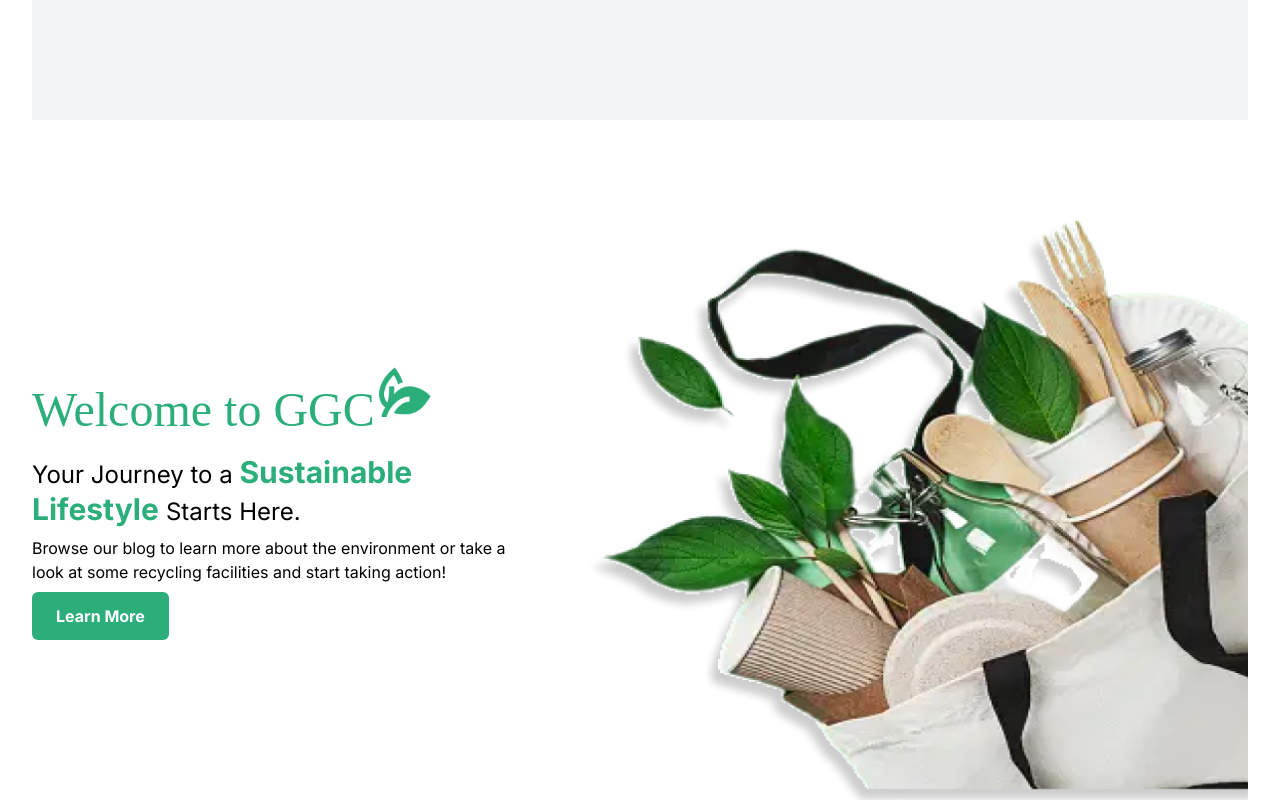
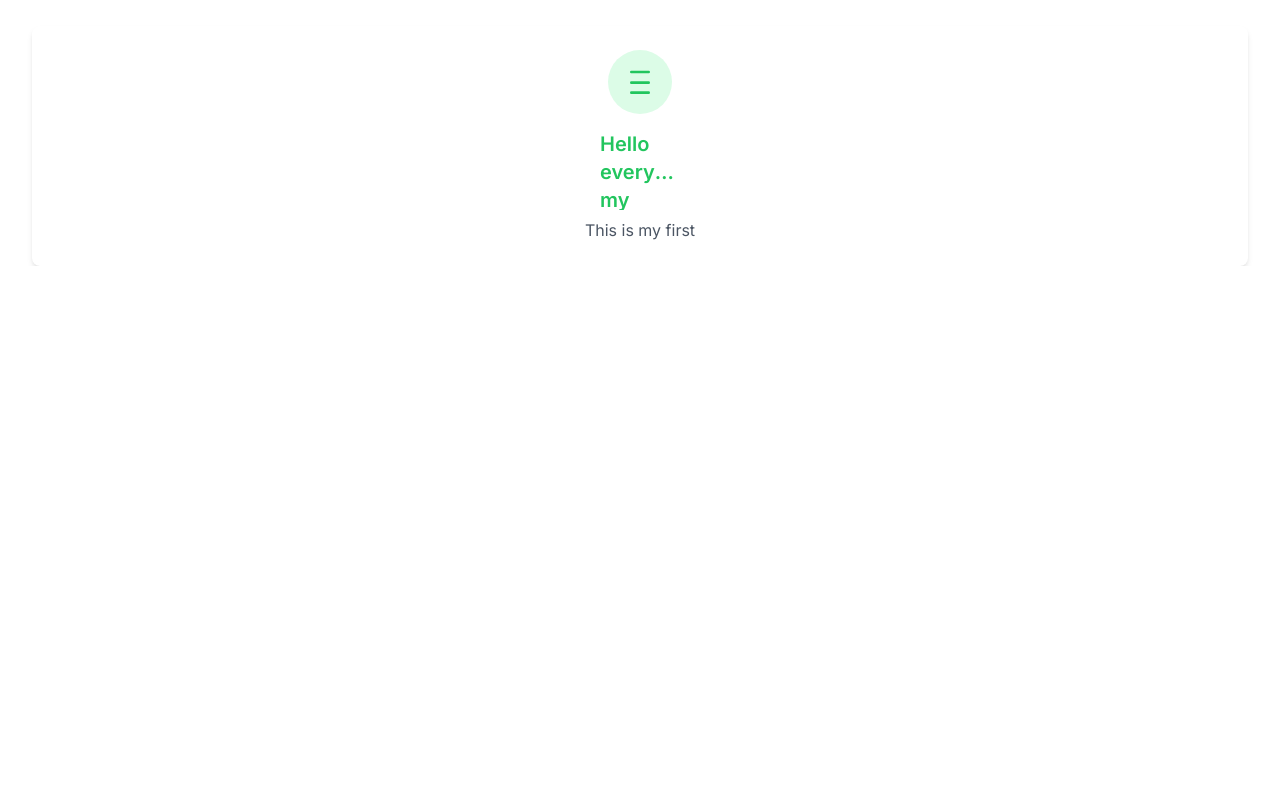
Before and after one commit to CheaVuThearith/ggc_website, a Next.js app: page / in a window 1280 px wide. Shown: the part 880-1680 px from the top of the page. After the commit the page ends 1146 px from the top, so only its background shows below. Built offline with nearby package versions, Linux system fonts and the light colour scheme; a web font is replaced by a local one.

Commit message:
create MissionBox

```diff
--- a/app/page.tsx
+++ b/app/page.tsx
@@ -9,10 +9,10 @@ import MissionBox from '@/components/MissionBox';
 export default function Home() {
   return (
     <>
-    {/* <Navbar/> */}
-    <div className="flex flex-col items-center justify-center bg-gray-100 min-h-screen"></div>
+
       <HeroSection />
-      <MissionBox/>
+
+      <MissionBox title="Hello everybody my name is tai ngonheng I am the one who never write typescript before and never know what is react and never write the tailwind But Now I can define a props to the project such as title and subtitle " subtitle="This is my first"/>
     </>
   );
 }
--- a/components/MissionBox.tsx
+++ b/components/MissionBox.tsx
@@ -1,11 +1,11 @@
 import React from 'react';
-
-const MissionBox: React.FC = () => {
+type props ={title:string, subtitle:string}
+const MissionBox = ({title, subtitle}:props) => {
   return (
     <div className="flex flex-col items-center justify-center p-6 bg-white rounded-lg shadow-md">
       <div className="w-16 h-16 mb-4 flex items-center justify-center rounded-full bg-green-100">
         <svg
-          xmlns="http://www.w3.org/2000/svg"
+          xmlns=""
           fill="none"
           viewBox="0 0 24 24"
           strokeWidth="2"
@@ -14,14 +14,14 @@ const MissionBox: React.FC = () => {
         >
           <path
             strokeLinecap="round"
-            strokeLinejoin="round"
+            strokeLinejoin="round"np
             d="M5.5 20h13M5.5 12.5h13M5.5 4.5h13"
           />
         </svg>
       </div>
-      <h2 className="text-xl font-semibold text-gray-900">Discover Recycle Facility</h2>
+      <h2 className="text-xl font-semibold text-ellipsis overflow-hidden size-20 text-green-500">{title}</h2>
       <p className="mt-2 text-center text-gray-600">
-        Explore Local Recycling Centers and Sustainable Practices
+        {subtitle}
       </p>
     </div>
   );
```
